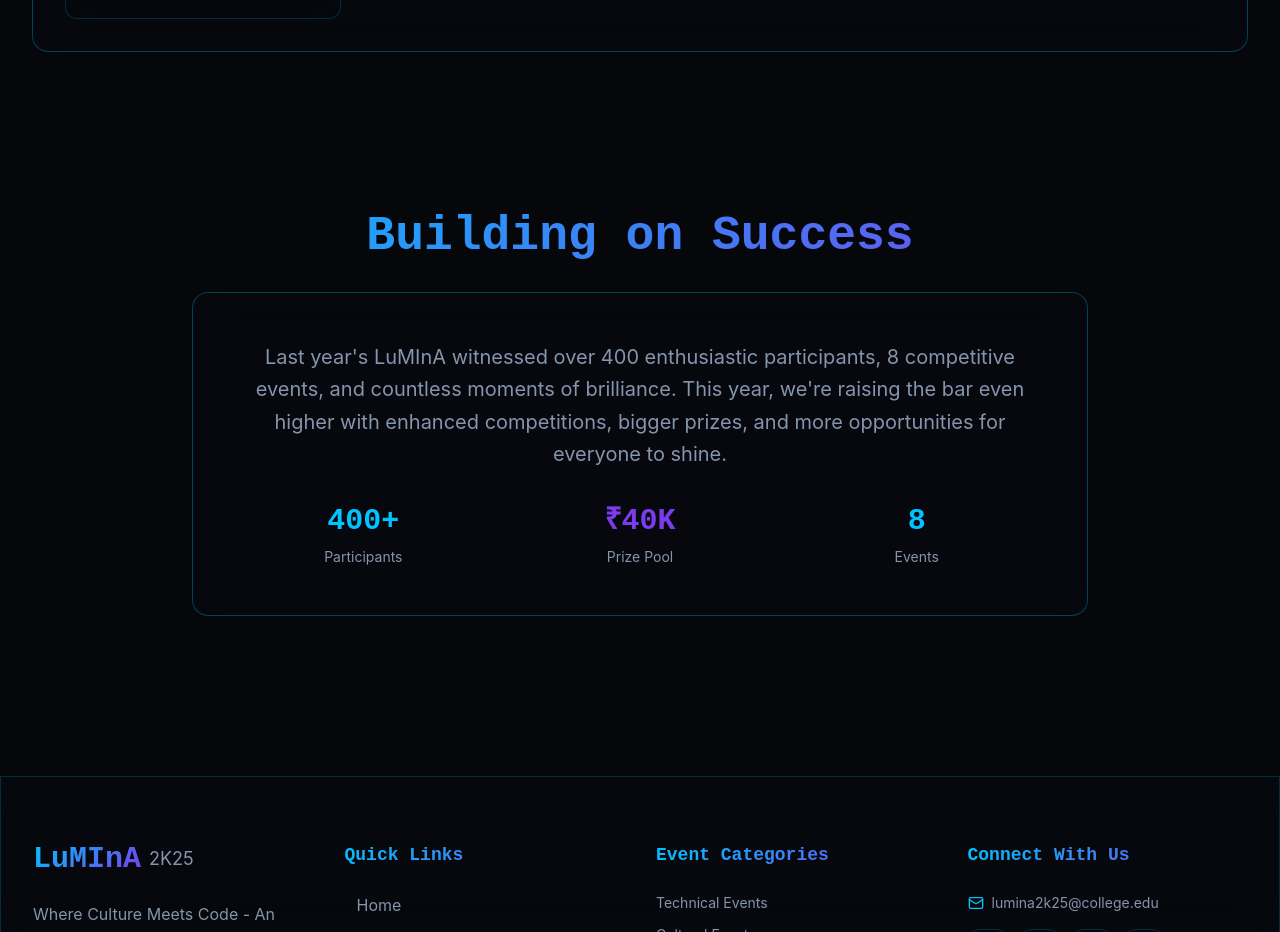
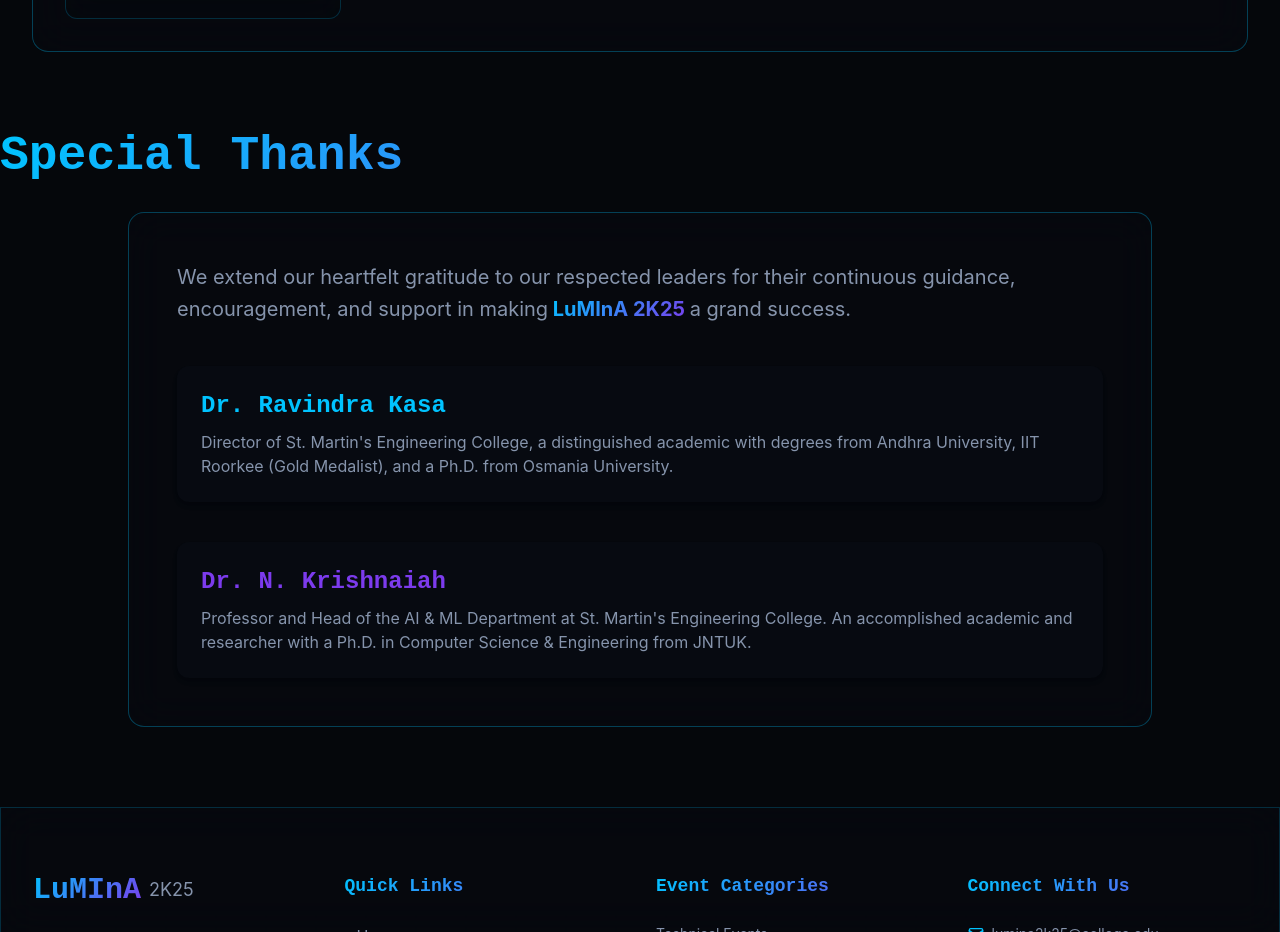
Before and after one commit to SaikuMar77-sai/LuMInA-2k25, a React (Vite) app: page /about in a window 1280 px wide. Shown: the part 2120-3052 px from the top of the page. Built offline with nearby package versions, Linux system fonts and the light colour scheme; the HTML template or start-up script is replaced by a standard one.

Commit message:
Update About.tsx

```diff
--- a/src/pages/About.tsx
+++ b/src/pages/About.tsx
@@ -203,43 +203,42 @@ const About = () => {
       </section>
 
       {/* Legacy Section */}
-      <section className="py-20">
-        <div className="max-w-7xl mx-auto px-4 sm:px-6 lg:px-8">
-          <motion.div
-            initial={{ opacity: 0, y: 50 }}
-            whileInView={{ opacity: 1, y: 0 }}
-            viewport={{ once: true }}
-            transition={{ duration: 0.8 }}
-            className="text-center"
-          >
            <h2 className="text-4xl sm:text-5xl font-orbitron font-bold mb-8 text-gradient">
-              Building on Success
+        Special Thanks
       </h2>
-            <div className="glass-strong p-12 rounded-2xl border border-primary/30 max-w-4xl mx-auto">
+
+      <div className="glass-strong p-12 rounded-2xl border border-primary/30 max-w-5xl mx-auto space-y-10">
         <p className="text-xl font-inter text-muted-foreground leading-relaxed mb-8">
-                Last year's LuMInA witnessed over 400 enthusiastic participants,
-                8 competitive events, and countless moments of brilliance. This year,
-                we're raising the bar even higher with enhanced competitions,
-                bigger prizes, and more opportunities for everyone to shine.
+          We extend our heartfelt gratitude to our respected leaders for their
+          continuous guidance, encouragement, and support in making
+          <span className="text-gradient font-bold"> LuMInA 2K25 </span> a grand success.
         </p>
-              <div className="grid grid-cols-3 gap-8 text-center">
-                <div>
-                  <div className="text-3xl font-orbitron font-bold text-primary mb-2">400+</div>
-                  <div className="text-sm font-inter text-muted-foreground">Participants</div>
+
+        {/* Director Profile */}
+        <div className="p-6 rounded-xl bg-muted/30 shadow-md text-left">
+          <h3 className="text-2xl font-orbitron font-bold text-primary mb-2">
+            Dr. Ravindra Kasa
+          </h3>
+          <p className="text-md font-inter text-muted-foreground">
+            Director of St. Martin's Engineering College, a distinguished academic
+            with degrees from Andhra University, IIT Roorkee (Gold Medalist),
+            and a Ph.D. from Osmania University.
+          </p>
         </div>
-                <div>
-                  <div className="text-3xl font-orbitron font-bold text-secondary mb-2">₹40K</div>
-                  <div className="text-sm font-inter text-muted-foreground">Prize Pool</div>
-                </div>
-                <div>
-                  <div className="text-3xl font-orbitron font-bold text-primary mb-2">8</div>
-                  <div className="text-sm font-inter text-muted-foreground">Events</div>
+
+        {/* HoD Profile */}
+        <div className="p-6 rounded-xl bg-muted/30 shadow-md text-left">
+          <h3 className="text-2xl font-orbitron font-bold text-secondary mb-2">
+            Dr. N. Krishnaiah
+          </h3>
+          <p className="text-md font-inter text-muted-foreground">
+            Professor and Head of the AI & ML Department at St. Martin's Engineering College.
+            An accomplished academic and researcher with a Ph.D. in Computer Science &
+            Engineering from JNTUK.
+          </p>
         </div>
       </div>
-            </div>
-          </motion.div>
-        </div>
-      </section>
+
     </div>
   );
 };
```
Lines whose indentation alone changed are shown as unchanged.
